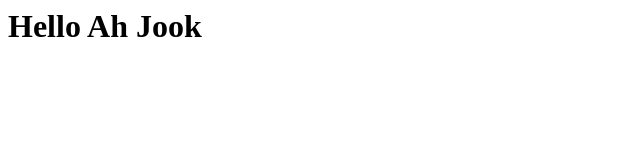
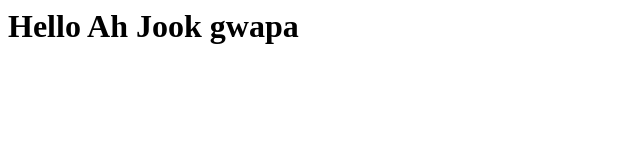
Before and after one commit to ahjook/heroku_node, a website: page index.html in a window 1280 px wide. Shown: the whole page, without its empty margins (0-640 px from the left). Drawn offline with Linux system fonts and the light colour scheme.

Commit message:
Initial commit

```diff
--- a/index.html
+++ b/index.html
@@ -1 +1 @@
-<h1>Hello Ah Jook</h1>
+<h1>Hello Ah Jook gwapa</h1>
```
